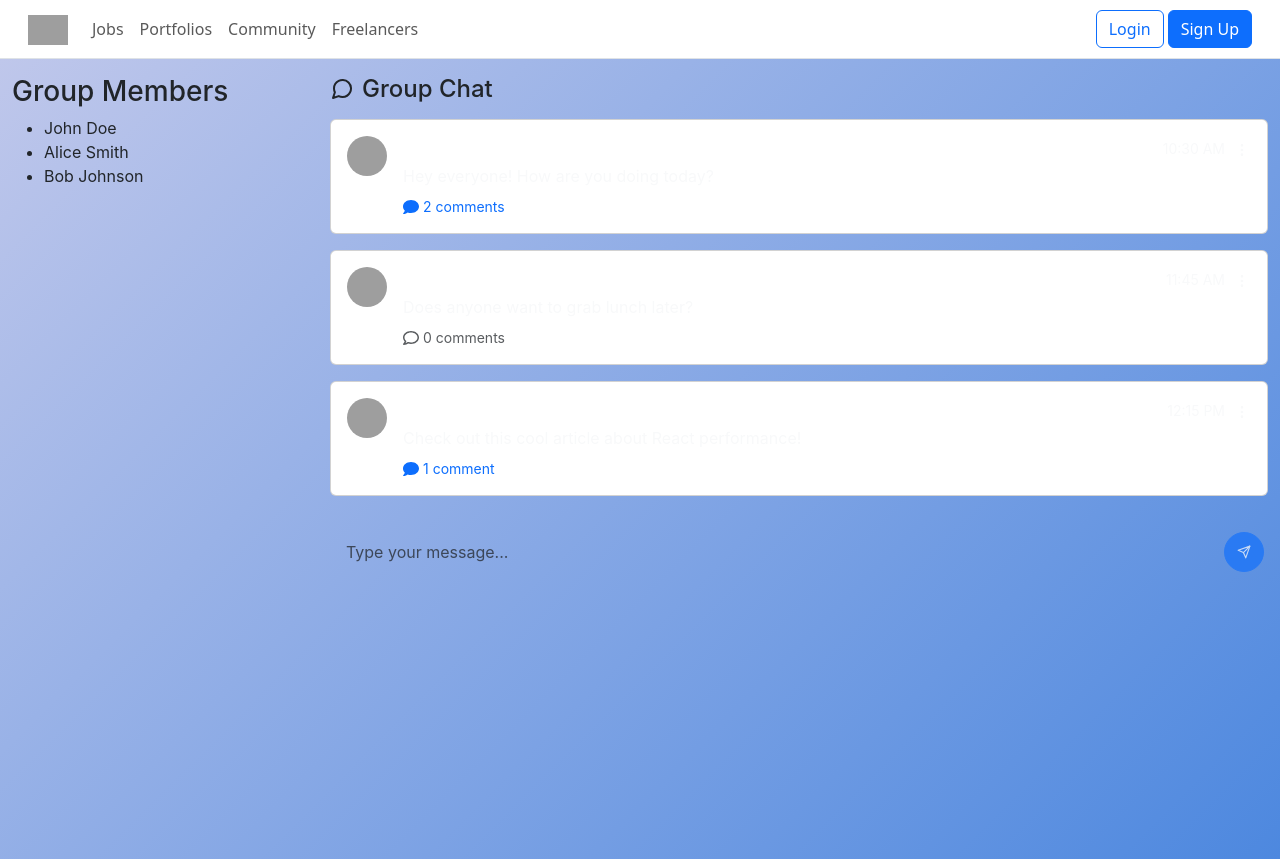
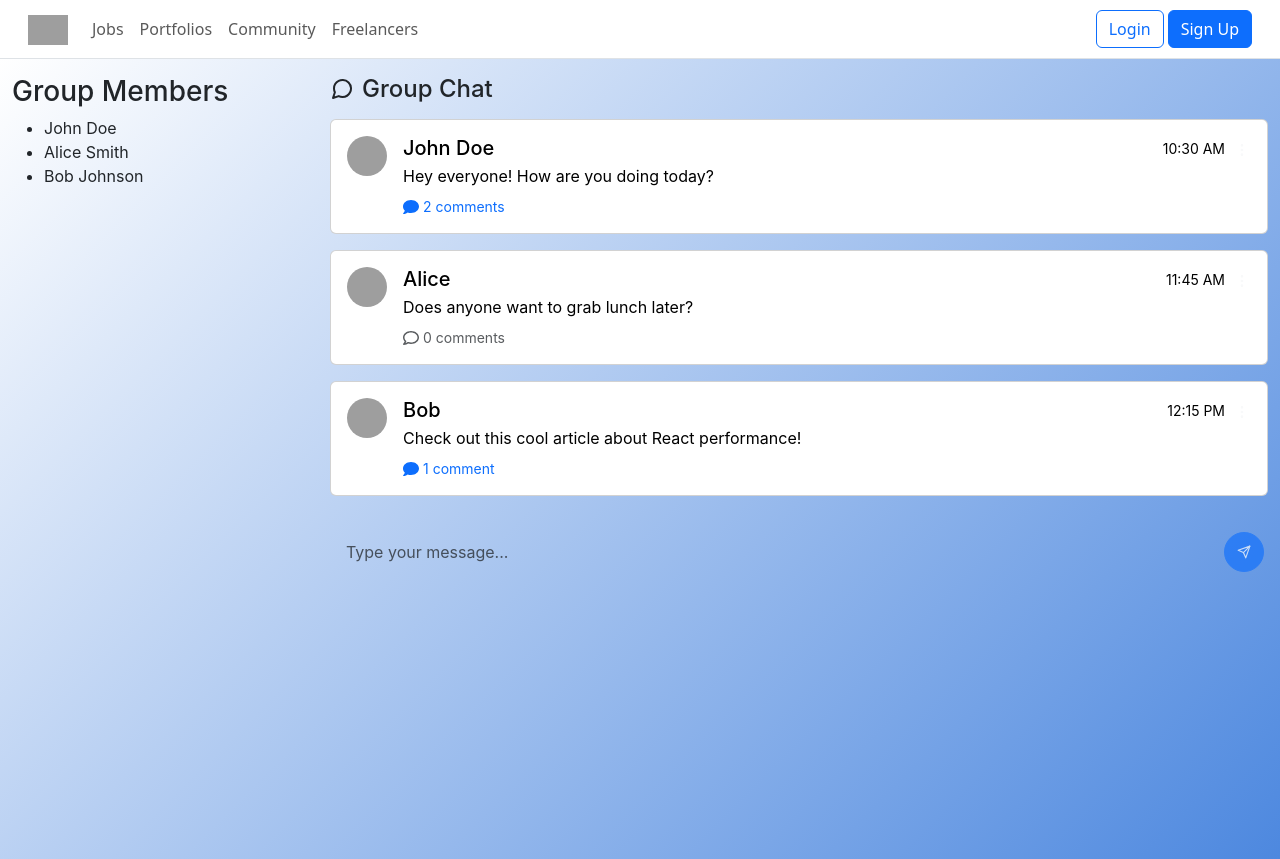
Before and after one commit to Madoona-eng/DevMatch-Front, a React (Create React App) app in the folder devmatch/: page /chat in a window 1280 px wide. Built offline with nearby package versions, Linux system fonts and the light colour scheme; grey boxes are pictures that could not be loaded.

Commit message:
Last Push on Main

```diff
--- a/devmatch/src/components/ChatMessage.jsx
+++ b/devmatch/src/components/ChatMessage.jsx
@@ -31,15 +31,15 @@ export default function ChatMessage({ message, isSelected, onSelect }) {
             />
             <div className="flex-grow-1">
               <div className="d-flex justify-content-between align-items-center mb-1">
-                <Card.Title className="mb-0 text-white">{message.user}</Card.Title>
+                <Card.Title className="mb-0 text-black">{message.user}</Card.Title>
                 <div className="d-flex align-items-center">
-                  <small className="text-light me-2">{message.time}</small>
+                  <small className="text-black me-2">{message.time}</small>
                   <button className="btn btn-sm btn-link text-light p-0">
                     <FiMoreVertical size={16} />
                   </button>
                 </div>
               </div>
-              <Card.Text className="text-light mb-2">{message.text}</Card.Text>
+              <Card.Text className="text-black mb-2">{message.text}</Card.Text>
               <div className="d-flex align-items-center">
                 {message.comments.length > 0 ? (
                   <FaComment className="text-primary me-1" />
--- a/devmatch/src/components/CommentSection.jsx
+++ b/devmatch/src/components/CommentSection.jsx
@@ -23,7 +23,7 @@ export default function CommentSection({ comments, onAddComment, onClose }) {
         <Button
           variant="link"
           onClick={onClose}
-          className="text-light p-0"
+          className="text-black p-0"
         >
           <FiX size={20} />
         </Button>
@@ -32,7 +32,7 @@ export default function CommentSection({ comments, onAddComment, onClose }) {
       <Card.Body className="comments-body">
         {comments.length === 0 ? (
           <div className="text-center py-4">
-            <p className="text-light">No comments yet</p>
+            <p className="text-black">No comments yet</p>
             <small className="text-muted">Be the first to comment</small>
           </div>
         ) : (
--- a/devmatch/src/components/MessageInput.jsx
+++ b/devmatch/src/components/MessageInput.jsx
@@ -29,7 +29,7 @@ export default function MessageInput({ onSend }) {
             value={message}
             onChange={(e) => setMessage(e.target.value)}
             placeholder="Type your message..."
-            className="border-0 bg-transparent text-white"
+            className="border-0 bg-transparent text-black"
             style={{ outline: 'none', boxShadow: 'none' }}
           />
           <Button
--- a/devmatch/src/pages/Chatpage.css
+++ b/devmatch/src/pages/Chatpage.css
@@ -1,7 +1,7 @@
 .chat-page{
 
 
-  background: linear-gradient(135deg, #bfc7eb 0%, #4d88df 100%);
+  background: linear-gradient(135deg, #ffffff 0%, #4d88df 100%);
   min-height: 100vh;
   font-family: 'Inter', -apple-system, sans-serif;
   color: var(--light);
--- a/devmatch/src/pages/JobDetails.jsx
+++ b/devmatch/src/pages/JobDetails.jsx
@@ -9,7 +9,7 @@ export default function JobDetails() {
   const [error, setError] = useState(null);
 
   useEffect(() => {
-    axios.get(`http://localhost:3001/jobs/${id}`)
+    axios.get(`http://localhost:8000/jobs/${id}`)
       .then(res => {
         setJob(res.data);
         setLoading(false);
--- a/devmatch/src/pages/JobsPage.jsx
+++ b/devmatch/src/pages/JobsPage.jsx
@@ -9,7 +9,7 @@ export default function JobsPage() {
   const [error, setError] = useState(null);
 
   useEffect(() => {
-    axios.get('http://localhost:3001/jobs')
+    axios.get('http://localhost:8000/jobs')
       .then(res => {
         setJobs(res.data);
         setLoading(false);
```
